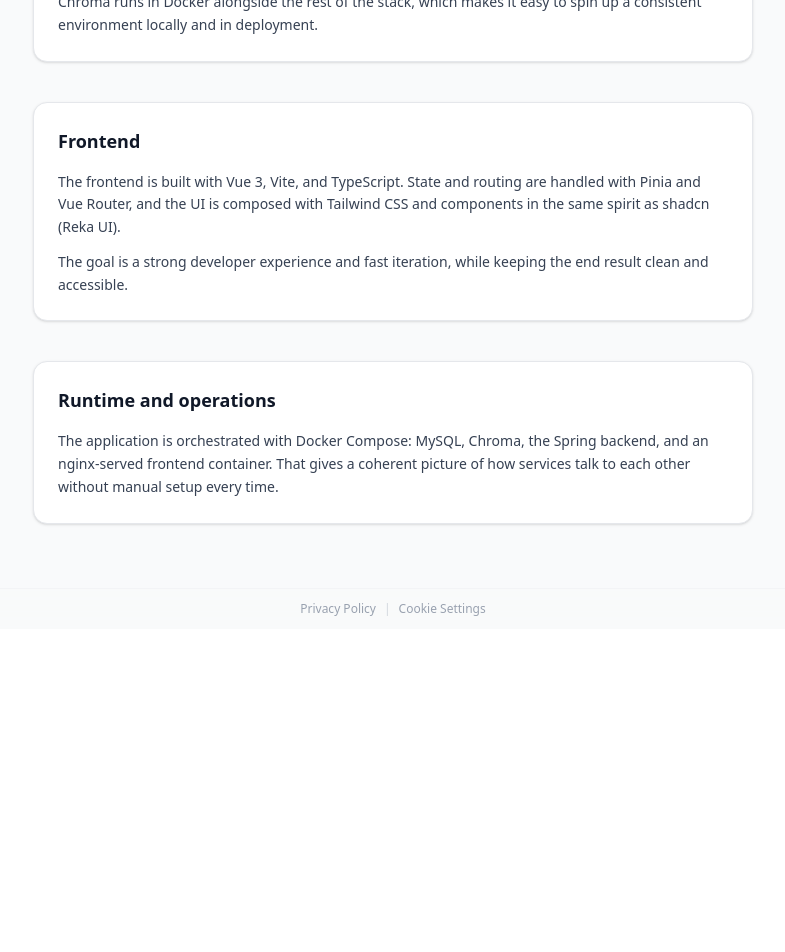
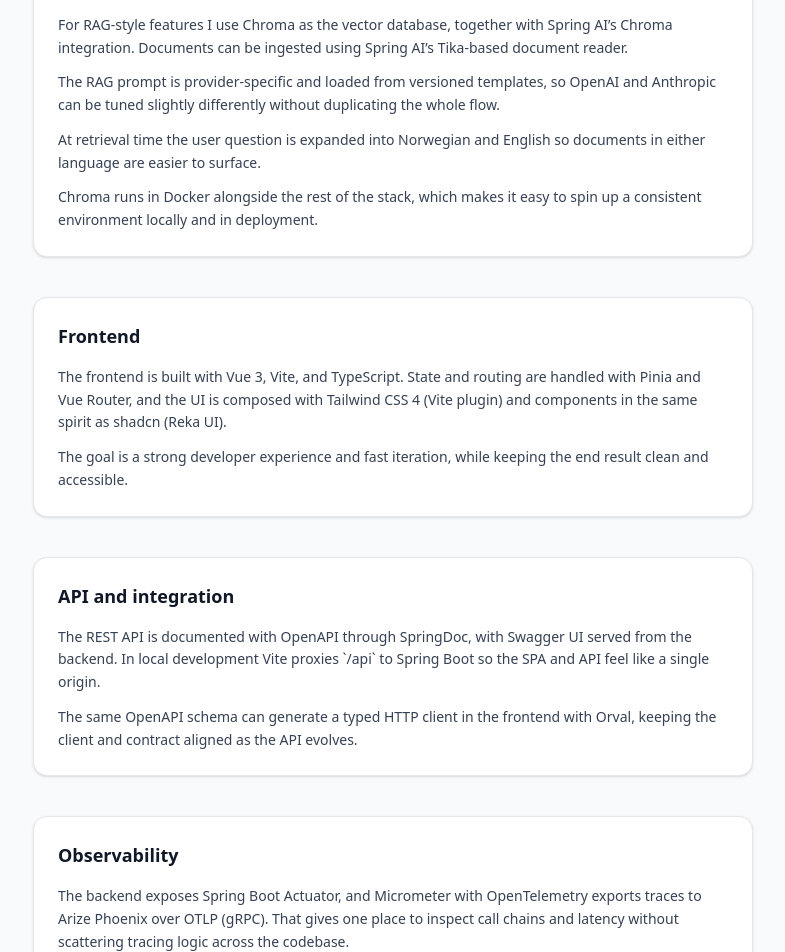
Before and after one commit to kdm-kev-NTNU/AboutMe, a Vue app in the folder frontend/homepage/: page /tech-stack in a window 1280 px wide. Shown: the part 1080-2032 px from the top of the page, without its empty margins (247-1032 px from the left). Before the commit the page ends 1709 px from the top, so only its background shows below. Built offline with nearby package versions, Linux system fonts and the light colour scheme.

Commit message:
docs(tech-stack): expand stack notes for providers, RAG, API, and observability

```diff
--- a/frontend/homepage/src/views/TechStackView.vue
+++ b/frontend/homepage/src/views/TechStackView.vue
@@ -25,6 +25,7 @@ const sections = computed(() => {
         paragraphs: [
           'Spring og Java brukes mye i enterprise-løsninger. Spring AI bygger videre på det økosystemet og gjør det naturlig å koble språkmodeller, dokumentflyt og vektorlagring inn i en Spring Boot-tjeneste.',
           'Spring AI er et relativt nytt prosjekt, og jeg valgte det fordi jeg ønsket å følge med på hvordan integrasjonen mellom JVM-verdenen og AI utvikler seg — og for å lære det som sannsynligvis blir en vanlig sti for AI i Spring-baserte applikasjoner.',
+          'Chat går mot OpenAI eller Anthropic (Anthropic er tilgjengelig når API-nøkkel er konfigurert). Embeddings til Chroma kommer fra OpenAI; standard chat-modell og modellvalg styres i konfigurasjon og kan velges fra klienten innenfor et trygt sett støttede modeller.',
         ],
       },
       {
@@ -38,20 +39,36 @@ const sections = computed(() => {
         heading: 'RAG og vektorlagring',
         paragraphs: [
           'For RAG-lignende funksjonalitet bruker jeg Chroma som vektorbase, sammen med Spring AIs Chroma-integrasjon. Dokumenter kan leses inn via Tika-basert dokumentlesing i Spring AI.',
+          'RAG-prompten er leverandørspesifikk og hentes fra versjonerte maler, slik at OpenAI og Anthropic kan tones litt ulikt uten å duplisere hele flyten.',
+          'Ved henting utvides brukerens spørsmål til både norsk og engelsk, slik at treff i dokumenter på begge språk blir lettere å få med.',
           'Chroma kjører i Docker sammen med resten av stakken, som gjør det enkelt å få opp et konsistent miljø lokalt og i deploy.',
         ],
       },
       {
         heading: 'Frontend',
         paragraphs: [
-          'Frontend er bygget med Vue 3, Vite og TypeScript. Tilstand og ruter håndteres med Pinia og Vue Router, og UI er satt sammen med Tailwind CSS og komponenter i samme ånd som shadcn (Reka UI).',
+          'Frontend er bygget med Vue 3, Vite og TypeScript. Tilstand og ruter håndteres med Pinia og Vue Router, og UI er satt sammen med Tailwind CSS 4 (Vite-plugin) og komponenter i samme ånd som shadcn (Reka UI).',
           'Målet er god utvikleropplevelse og raske iterasjoner, samtidig som resultatet holder seg ryddig og tilgjengelig.',
+        ],
+      },
+      {
+        heading: 'API og integrasjon',
+        paragraphs: [
+          'REST-grensesnittet er dokumentert med OpenAPI via SpringDoc, med Swagger UI på backend. I lokal utvikling proxier Vite forespørsler under `/api` til Spring Boot, slik at SPA og API føles som én opprinnelse.',
+          'OpenAPI-skjemaet kan brukes til å generere en typesikker HTTP-klient i frontend med Orval, som holder klient og kontrakt i takt når API-et endrer seg.',
+        ],
+      },
+      {
+        heading: 'Observabilitet',
+        paragraphs: [
+          'Backend eksponerer Spring Boot Actuator, og Micrometer med OpenTelemetry sender spor til Arize Phoenix over OTLP (gRPC). Det gir et sted å se kjeder av kall og latens uten å spre sporingslogikk overalt i koden.',
+          'Phoenix kjører som egen tjeneste i Docker Compose (sammen med OTLP-endepunktet), slik at samme oppsett fungerer lokalt som i et typisk compose-basert miljø.',
         ],
       },
       {
         heading: 'Kjøring og drift',
         paragraphs: [
-          'Applikasjonen orkestreres med Docker Compose: MySQL, Chroma, Spring-backend og en nginx-basert frontend-container. Det gir et helhetlig bilde av hvordan tjenestene snakker sammen uten å måtte sette opp alt manuelt hver gang.',
+          'Applikasjonen orkestreres med Docker Compose: MySQL, Chroma, Phoenix (sporings-UI og OTLP), Spring-backend og en nginx-basert frontend-container. Det gir et helhetlig bilde av hvordan tjenestene snakker sammen uten å måtte sette opp alt manuelt hver gang.',
         ],
       },
     ]
@@ -69,6 +86,7 @@ const sections = computed(() => {
       paragraphs: [
         'Spring and Java are widely used in enterprise systems. Spring AI extends that ecosystem and makes it natural to wire language models, document flows, and vector storage into a Spring Boot service.',
         'Spring AI is a relatively new project, and I chose it because I want to follow how AI integration on the JVM evolves — and to learn what is likely to become a common path for AI in Spring-based applications.',
+        'Chat targets OpenAI or Anthropic (Anthropic is available when an API key is configured). Embeddings for Chroma come from OpenAI; the default chat model and model selection are configuration-driven, with the client choosing from a small allow-listed set of supported models.',
       ],
     },
     {
@@ -82,20 +100,36 @@ const sections = computed(() => {
       heading: 'RAG and vector storage',
       paragraphs: [
         'For RAG-style features I use Chroma as the vector database, together with Spring AI’s Chroma integration. Documents can be ingested using Spring AI’s Tika-based document reader.',
+        'The RAG prompt is provider-specific and loaded from versioned templates, so OpenAI and Anthropic can be tuned slightly differently without duplicating the whole flow.',
+        'At retrieval time the user question is expanded into Norwegian and English so documents in either language are easier to surface.',
         'Chroma runs in Docker alongside the rest of the stack, which makes it easy to spin up a consistent environment locally and in deployment.',
       ],
     },
     {
       heading: 'Frontend',
       paragraphs: [
-        'The frontend is built with Vue 3, Vite, and TypeScript. State and routing are handled with Pinia and Vue Router, and the UI is composed with Tailwind CSS and components in the same spirit as shadcn (Reka UI).',
+        'The frontend is built with Vue 3, Vite, and TypeScript. State and routing are handled with Pinia and Vue Router, and the UI is composed with Tailwind CSS 4 (Vite plugin) and components in the same spirit as shadcn (Reka UI).',
         'The goal is a strong developer experience and fast iteration, while keeping the end result clean and accessible.',
+      ],
+    },
+    {
+      heading: 'API and integration',
+      paragraphs: [
+        'The REST API is documented with OpenAPI through SpringDoc, with Swagger UI served from the backend. In local development Vite proxies `/api` to Spring Boot so the SPA and API feel like a single origin.',
+        'The same OpenAPI schema can generate a typed HTTP client in the frontend with Orval, keeping the client and contract aligned as the API evolves.',
+      ],
+    },
+    {
+      heading: 'Observability',
+      paragraphs: [
+        'The backend exposes Spring Boot Actuator, and Micrometer with OpenTelemetry exports traces to Arize Phoenix over OTLP (gRPC). That gives one place to inspect call chains and latency without scattering tracing logic across the codebase.',
+        'Phoenix runs as its own Docker Compose service (alongside the OTLP endpoint), so the same layout works locally as in a typical compose-based environment.',
       ],
     },
     {
       heading: 'Runtime and operations',
       paragraphs: [
-        'The application is orchestrated with Docker Compose: MySQL, Chroma, the Spring backend, and an nginx-served frontend container. That gives a coherent picture of how services talk to each other without manual setup every time.',
+        'The application is orchestrated with Docker Compose: MySQL, Chroma, Phoenix (trace UI and OTLP), the Spring backend, and an nginx-served frontend container. That gives a coherent picture of how services talk to each other without manual setup every time.',
       ],
     },
   ]
```
